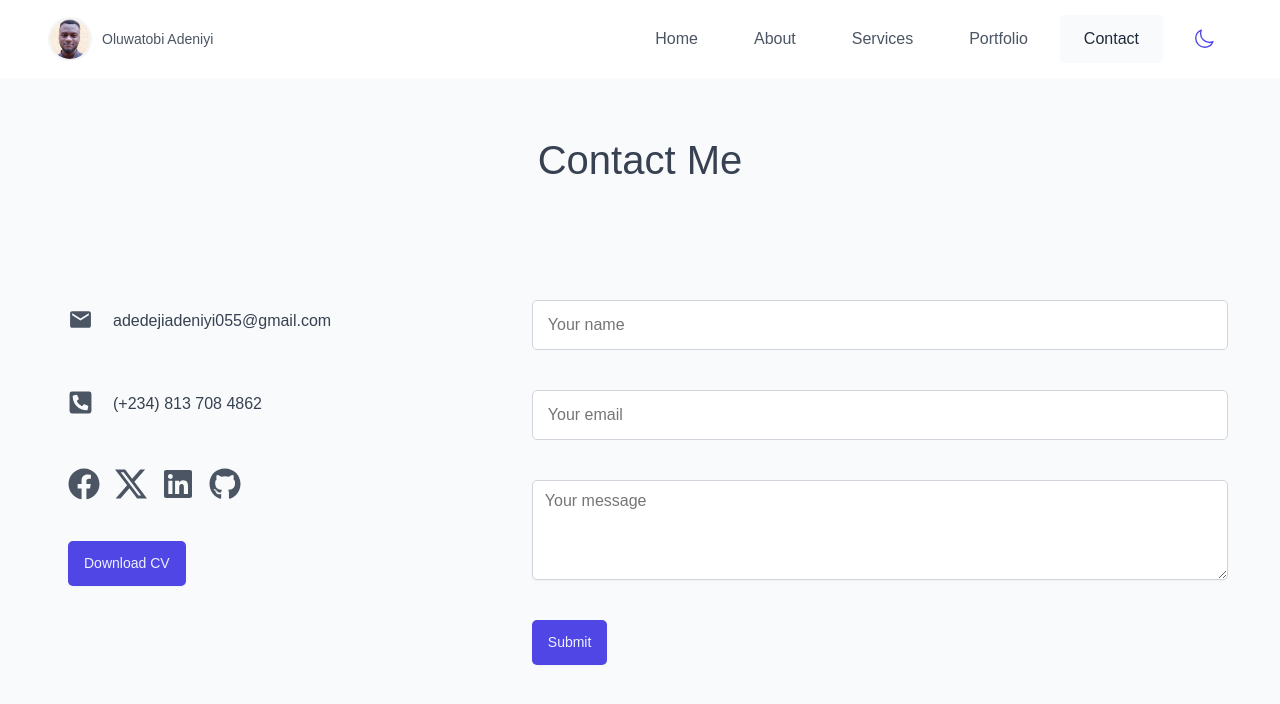
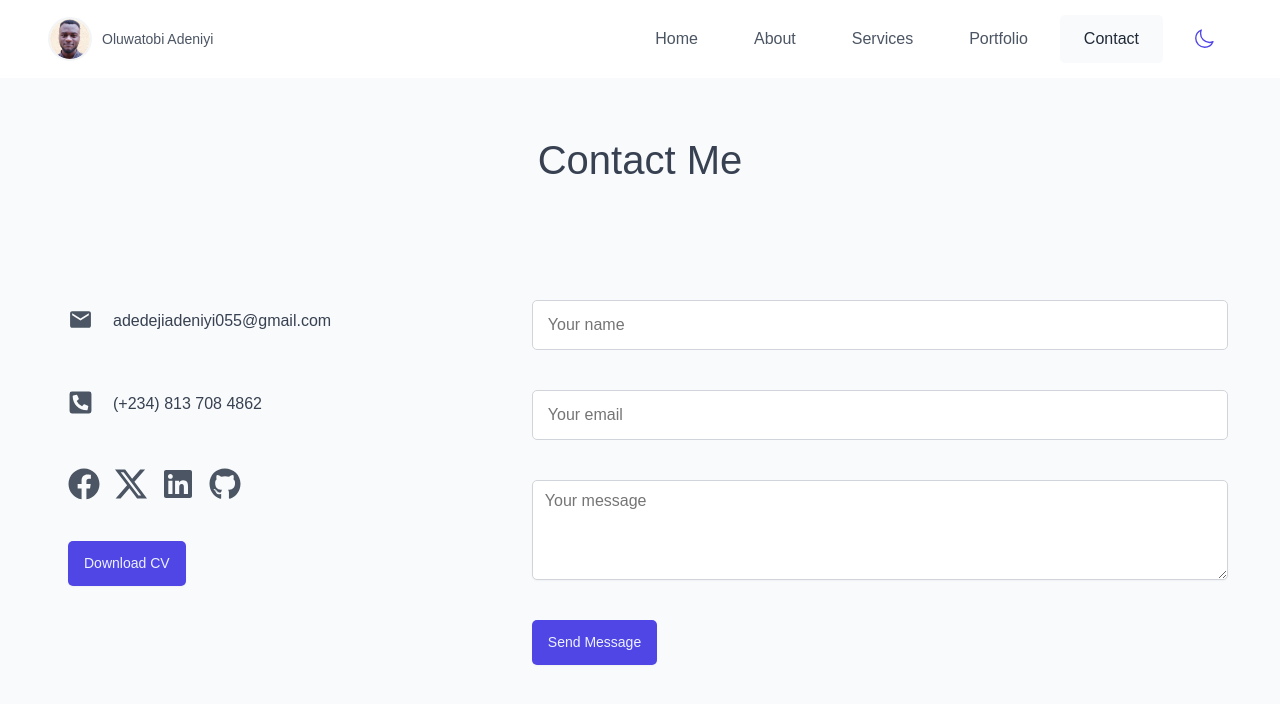
Before and after one commit to adeniyitobi055/my-website, a React (Vite) app: page /contact in a window 1280 px wide. Shown: the top 704 px of the page. Built offline with nearby package versions, Linux system fonts and the light colour scheme.

Commit message:
update contact me page

```diff
--- a/package.json
+++ b/package.json
@@ -18,10 +18,15 @@
     "vite-plugin-eslint": "^1.8.1"
   },
   "dependencies": {
+    "@tanstack/react-query": "^5.56.2",
+    "axios": "^1.7.7",
+    "cors": "^2.8.5",
     "react": "^18.3.1",
     "react-dom": "^18.3.1",
+    "react-hot-toast": "^2.4.1",
     "react-icons": "^5.3.0",
     "react-router-dom": "^6.26.1",
+    "react-toastify": "^10.0.5",
     "styled-components": "^6.1.12"
   }
 }
--- a/src/App.jsx
+++ b/src/App.jsx
@@ -9,6 +9,7 @@ import Contact from "./pages/Contact";
 import { DarkModeProvider } from "./context/DarkModeContext";
 import PageNotFound from "./pages/PageNotFound";
 import AppLayout from "./ui/AppLayout";
+import { Toaster } from "react-hot-toast";
 
 function App() {
   return (
@@ -26,6 +27,23 @@ function App() {
             <Route path="*" element={<PageNotFound />} />
           </Route>
         </Routes>
+
+        <Toaster
+          position="top-right"
+          gutter={12}
+          containerStyle={{ margin: "8px" }}
+          toastOptions={{
+            success: { duration: 3000 },
+            error: { duration: 5000 },
+            style: {
+              fontSize: "15px",
+              maxWidth: "500px",
+              padding: "16px 24px",
+              backgroundColor: "var(--color-grey-0)",
+              color: "var(--color-grey-700)",
+            },
+          }}
+        />
       </BrowserRouter>
     </DarkModeProvider>
   );
--- a/src/components/Contact/ContactForm.jsx
+++ b/src/components/Contact/ContactForm.jsx
@@ -2,8 +2,11 @@ import styled from "styled-components";
 import Input from "../../ui/Input";
 import Textarea from "../../ui/Textarea";
 import Button from "../../ui/Button";
+import { useState } from "react";
+import toast from "react-hot-toast";
+import axios from "axios";
 
-const Container = styled.div`
+const Form = styled.form`
   display: flex;
   flex-direction: column;
   gap: 4rem;
@@ -16,15 +19,61 @@ const Container = styled.div`
 `;
 
 function ContactForm() {
+  const [formData, setFormData] = useState({
+    Name: "",
+    Email: "",
+    Message: "",
+  });
+
+  //   const [status, setStatus] = useState("");
+
+  const scriptURL =
+    "https://script.google.com/macros/s/AKfycby5TvivWYQ0S29_KKFJxFyArYAJJgSqTdAoD-46b7s/dev";
+
+  const handleChange = (e) => {
+    setFormData({ ...formData, [e.target.name]: e.target.value });
+  };
+
+  const handleSubmit = async (e) => {
+    e.preventDefault();
+    try {
+      const response = await axios.post(scriptURL, formData, {
+        headers: { "Content-Type": "application/json" },
+      });
+      toast.success("Message sent successfully", response.data);
+    } catch (error) {
+      console.log("Error sending message: ", error);
+      toast.error("Error sending message. Please try again.");
+    }
+  };
+
   return (
-    <>
-      <Container>
-        <Input name="name" type="text" placeholder="Your name" />
-        <Input name="email" type="text" placeholder="Your email" />
-        <Textarea name="message" placeholder="Your message" />
-        <Button type="submit">Submit</Button>
-      </Container>
-    </>
+    <Form onSubmit={handleSubmit}>
+      <Input
+        name="Name"
+        type="text"
+        placeholder="Your name"
+        required
+        value={formData.Name}
+        onChange={handleChange}
+      />
+      <Input
+        name="Email"
+        type="email"
+        placeholder="Your email"
+        required
+        value={formData.Email}
+        onChange={handleChange}
+      />
+      <Textarea
+        name="Message"
+        placeholder="Your message"
+        required
+        value={formData.Message}
+        onChange={handleChange}
+      />
+      <Button type="submit">Send Message</Button>
+    </Form>
   );
 }
 
```
Also changed, not shown: 1 other file (tests, documents, lock files or other folders).
